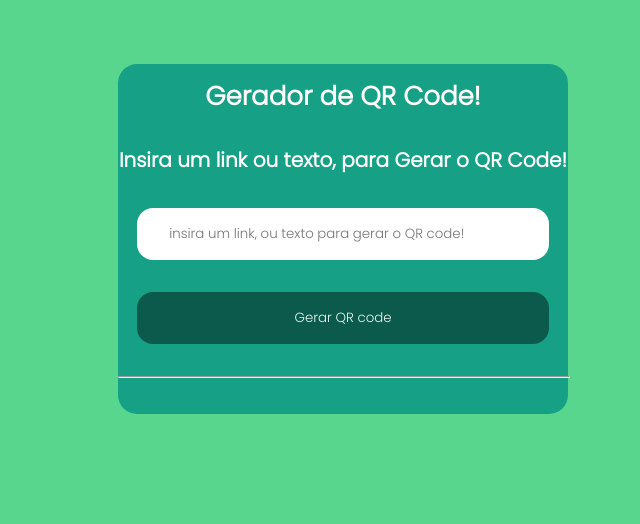
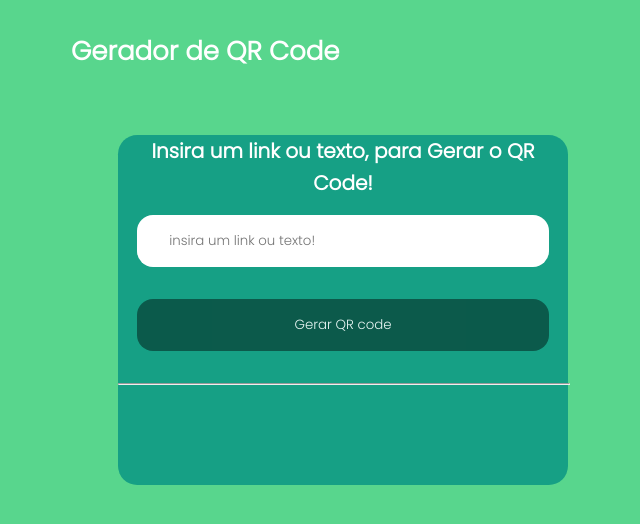
Before and after one commit to Pedror62/geradorDeQrCode, a plain HTML site: page index.html in a window 1280 px wide. Shown: the whole page, without its empty margins (297-937 px from the left). Drawn offline with Linux system fonts and the light colour scheme.

Commit message:
atualização
responsividade

```diff
--- a/index.css
+++ b/index.css
@@ -7,7 +7,7 @@ body{
     background-color:#58D68D;
     font-family:Poppins;
 }
-.container{
+.container {
     text-align: center;
     margin: 4rem 4rem;
     line-height: 4rem;
@@ -23,17 +23,24 @@ body{
     height:550px;
     background-color: #16A085;
 }
-h1{
+.fora h1{
     font-size:26px;
     color:#fff;
     font:bold;
     text-wrap: nowrap;
+
+    max-width: 17rem;
+    margin-left: auto;
+    margin-right: auto;
+
+
 }
 h2{
     font-size:20px;
     color:#fff;
     font:bold;
-    text-wrap: nowrap;
+    line-height: 2rem;
+
 }
 #qr-form{
     display: flex;
@@ -78,3 +85,72 @@ hr{
 .container.active #qr-code{
     opacity:1;
 }
+@media  (min-width: 316px){
+    .container {
+        text-align: center;
+        margin: 4rem 4rem;
+        line-height: 4rem;
+        background-color: #16A085;
+        height: 350px;
+        width: 450px;
+        margin-left: auto;
+        margin-right: auto;
+        border-radius: 1.2rem;
+        max-width: 95%;
+    }
+    .fora h1 {
+        font-size: 26px;
+        color: #fff;
+        font: bold;
+        margin: 2rem 1rem;
+    }
+}
+@media (min-width: 780px) {
+    .fora h1 {
+        font-size: 26px;
+        color: #fff;
+        font: bold;
+        margin: 2rem 1rem;
+        margin: 2rem 3rem;
+    }
+}
+@media (min-width: 576px) {
+    h2{
+        font-size:20px;
+        color:#fff;
+        font:bold;
+        line-height: 2rem;
+
+        width:27rem;
+        margin-left: auto;
+        margin-right: auto;
+    }
+
+    .fora h1{
+        font-size:26px;
+        color:#fff;
+        font:bold;
+        margin: 4rem 4rem;
+        margin: 1rem 7rem 1rem 9rem;
+    }
+ }
+ @media (min-width: 768px) {
+
+    .fora h1{
+        font-size:26px;
+        color:#fff;
+        font:bold;
+        margin: 4rem 4rem;
+        margin: 1rem 7rem 1rem 15rem;
+    }
+}
+  @media (min-width: 992px) {
+
+    .fora h1{
+        font-size:26px;
+        color:#fff;
+        font:bold;
+        margin: 4rem 4rem;
+        margin: 2rem 7rem 1rem 23rem;
+    }
+   }
--- a/index.html
+++ b/index.html
@@ -16,15 +16,18 @@
 </head>
 
 <body>
+    <div class="fora">
+        <h1>Gerador de QR Code</h1>
+    </div>
+    <div class="container">
 
-    <div class="container">
         <header id="qr-heder">
-            <h1>Gerador de QR Code!</h1>
-            <h2>Insira um link ou texto, para Gerar o QR Code! </h2>
+
+            <h2>Insira um link ou texto, para Gerar o QR Code!</h2>
         </header>
 
         <div id="qr-form">
-            <input type="text" placeholder="insira um link, ou texto para gerar o QR code!">
+            <input type="text" placeholder="insira um link ou texto!">
             <button>Gerar QR code</button>
             <hr>
         </div>
```
